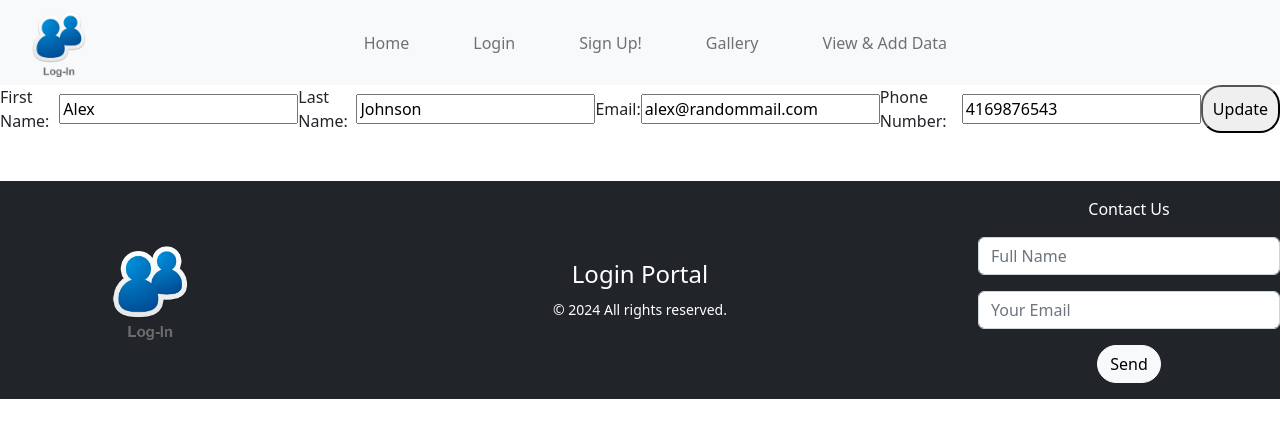
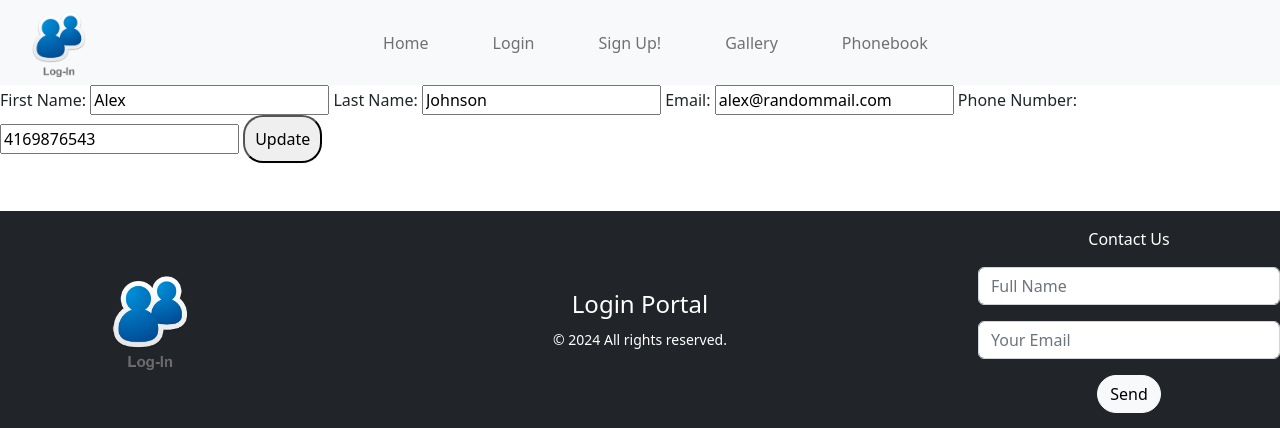
Before and after one commit to henriquegoncalvesdev/login-portal-cmpgassignment2, a PHP site: page /update.php?id=1 in a window 1280 px wide. Shown: the top 428 px of the page. Run offline with PHP 8.4, Linux system fonts and the light colour scheme; the visitor is signed in with stand-in values (Sample User, id 1); data comes from the database, SQL or seed files in the repository.

```diff
--- a/css/style.css
+++ b/css/style.css
@@ -57,11 +57,3 @@
     transition: 0.2s;
     transform: scale(1.1);
 }
-
-.form-update {
-    display: flex;
-    width: 100%;
-    justify-content: center;
-    align-items: center;
-    height: 100%;
-}
--- a/inc/header.php
+++ b/inc/header.php
@@ -3,7 +3,7 @@
   <head>
     <meta charset="utf-8">
     <meta name="viewport" content="width=device-width, initial-scale=1">
-    <title>Authenication</title>
+    <title>Phonebook</title>
     <meta name="description" content="This week we will look at how we can protect pages behind a level of authenication.">
     <meta name="robots" content="noindex, nofollow">
     <!-- fonts import -->
@@ -43,7 +43,7 @@
                     <a class="nav-link" href="view.php">Gallery</a>
                   </li>
                   <li class="nav-item me-5">
-                    <a class="nav-link" href="display-user.php">View & Add Data</a>
+                    <a class="nav-link" href="display-user.php">Phonebook</a>
                 </ul>
               </div>
             </div>
```
Also changed, not shown: display-user.php (+3 -5 lines), index.php (+5 -3 lines), login.php (+11 -1 lines).
